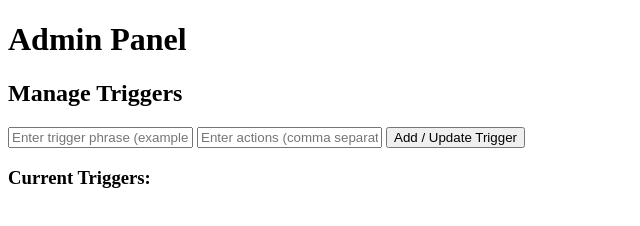
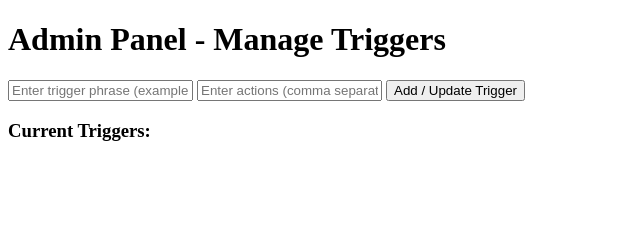
Before and after one commit to EMSCodeSim/version3, a website: page admin.html in a window 1280 px wide. Shown: the whole page, without its empty margins (0-640 px from the left). Drawn offline with Linux system fonts and the light colour scheme.

Commit message:
Update admin.html

```diff
--- a/admin.html
+++ b/admin.html
@@ -5,9 +5,8 @@
   <title>Admin Panel</title>
 </head>
 <body>
-  <h1>Admin Panel</h1>
+  <h1>Admin Panel - Manage Triggers</h1>
 
-  <h2>Manage Triggers</h2>
   <div id="trigger-manager">
     <input type="text" id="trigger-pattern" placeholder="Enter trigger phrase (example: breath sounds)">
     <input type="text" id="trigger-actions" placeholder="Enter actions (comma separated, example: play_breath_sounds,show_scene_photo)">
```
